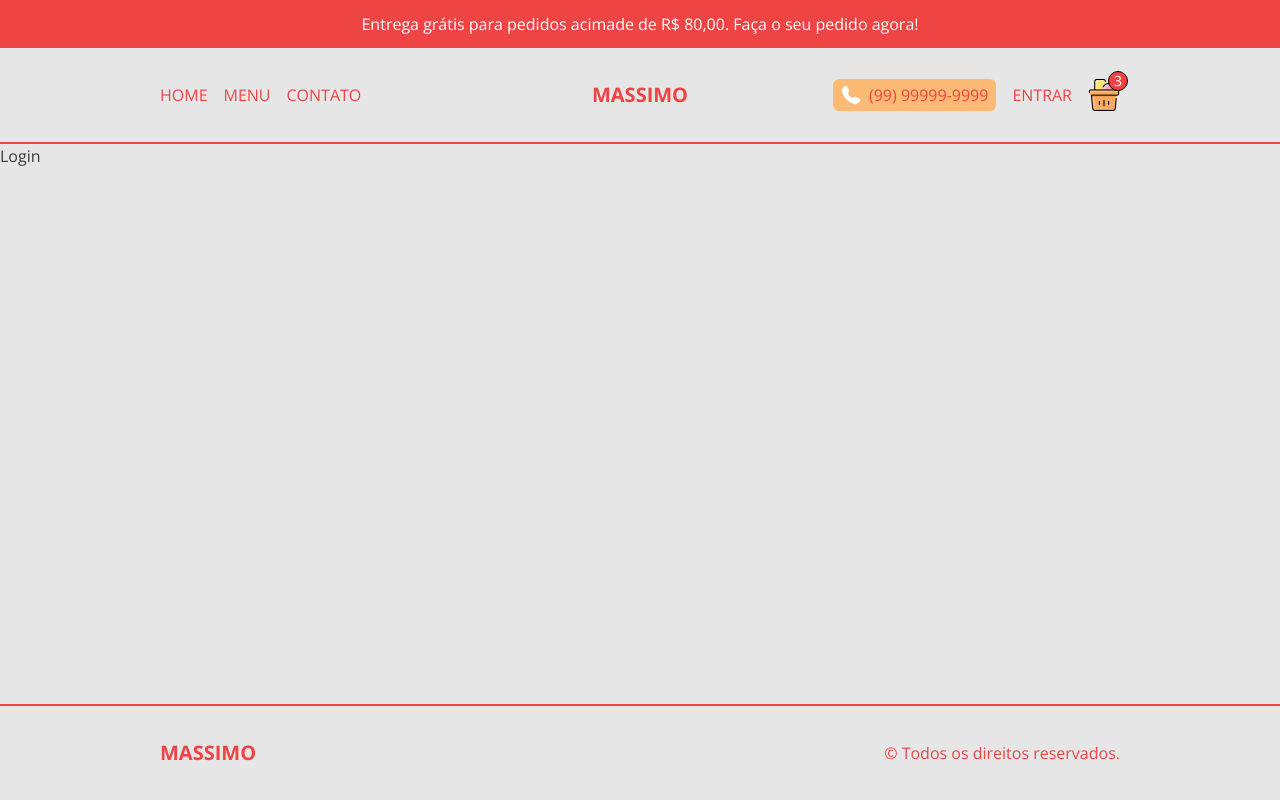
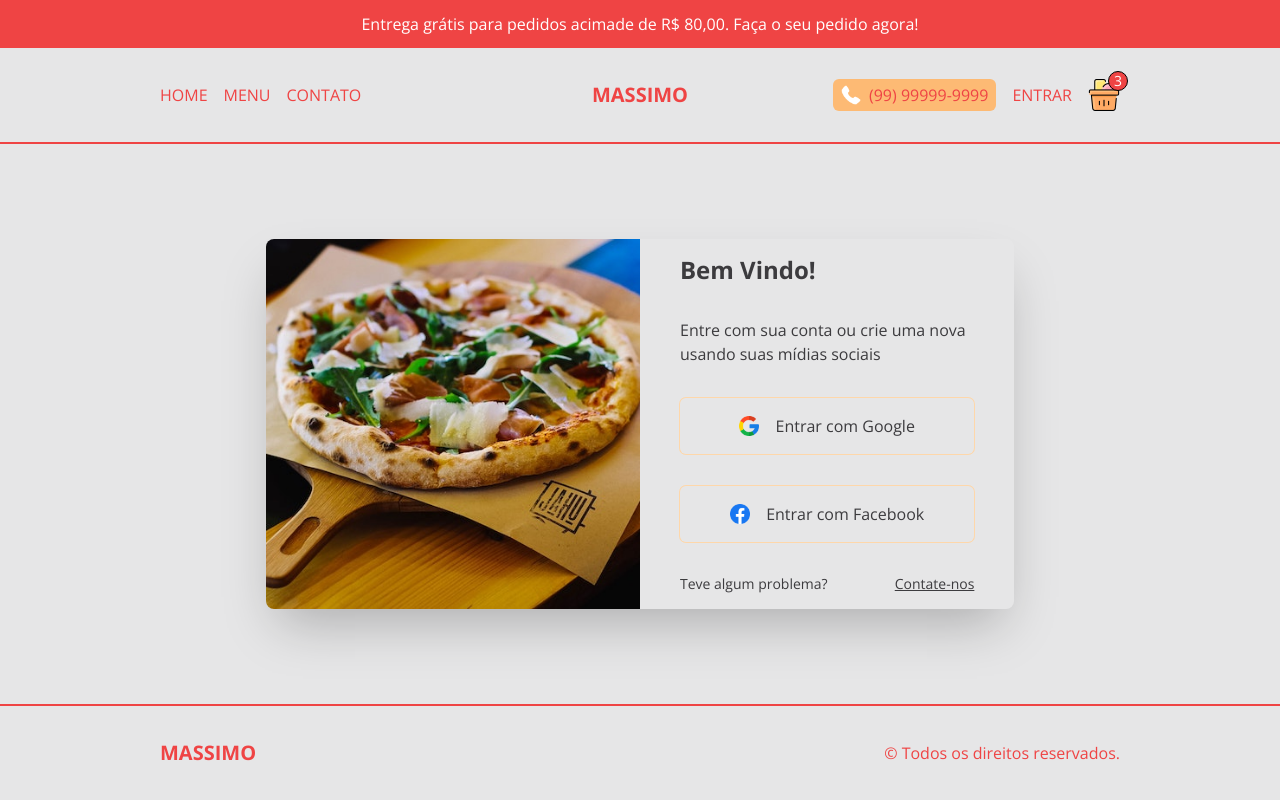
Before and after one commit to EvandroCalado/massimo, a Next.js app: page /login in a window 1280 px wide. Built offline with nearby package versions, Linux system fonts and the light colour scheme; no server answers.

Commit message:
:feat: create login page

```diff
--- a/src/app/login/page.tsx
+++ b/src/app/login/page.tsx
@@ -1,7 +1,72 @@
+'use client';
+
+import { signIn, useSession } from 'next-auth/react';
+import Image from 'next/image';
+import Link from 'next/link';
+import { useRouter } from 'next/navigation';
+
 export default function Login() {
+  const { status } = useSession();
+  const router = useRouter();
+
+  if (status === 'loading') {
+    return (
+      <div className="flex h-[calc(100vh-15rem)] w-full animate-pulse items-center justify-center text-xl font-bold text-red-500">
+        Loading...
+      </div>
+    );
+  }
+
+  if (status === 'authenticated') {
+    router.push('/');
+  }
+
   return (
-    <div>
-      <h1>Login</h1>
+    <div className="flex h-[calc(100vh-9rem)] items-center justify-center p-4 md:h-[calc(100vh-15rem)]">
+      {/* BOX */}
+      <div className="flex h-full flex-col overflow-hidden rounded-lg shadow-2xl md:h-[70%] md:w-[70%] md:flex-row lg:w-[60%] 2xl:w-1/3">
+        {/* IMAGE CONTAINER */}
+        <div className="relative h-1/3 w-full md:h-full md:w-1/2">
+          <Image src="/login2.jpg" alt="Login" fill className="object-cover" />
+        </div>
+        {/* FORM CONTAINER */}
+        <div className="flex h-2/3 flex-col justify-center gap-4 p-4 md:h-full md:w-1/2 md:gap-8 lg:p-10">
+          <h1 className="text-xl font-bold xl:text-2xl">Bem Vindo!</h1>
+          <p>Entre com sua conta ou crie uma nova usando suas mídias sociais</p>
+          <button
+            onClick={() => signIn('google')}
+            className="flex items-center justify-center gap-4 rounded-md p-4 ring-1 ring-orange-200"
+          >
+            <Image
+              src="/icons/google.png"
+              alt="Google"
+              width={20}
+              height={20}
+              className="object-contain"
+            />
+            <span>Entrar com Google</span>
+          </button>
+          <button
+            onClick={() => signIn('facebook')}
+            className="flex items-center justify-center gap-4 rounded-md p-4 ring-1 ring-orange-200"
+          >
+            <Image
+              src="/icons/facebook.png"
+              alt="Google"
+              width={20}
+              height={20}
+              className="object-contain"
+            />
+            <span>Entrar com Facebook</span>
+          </button>
+          <p className="flex items-center justify-between text-sm">
+            Teve algum problema?{' '}
+            <Link href={'/'} className="underline">
+              Contate-nos
+            </Link>
+          </p>
+        </div>
+      </div>
     </div>
   );
 }
```
